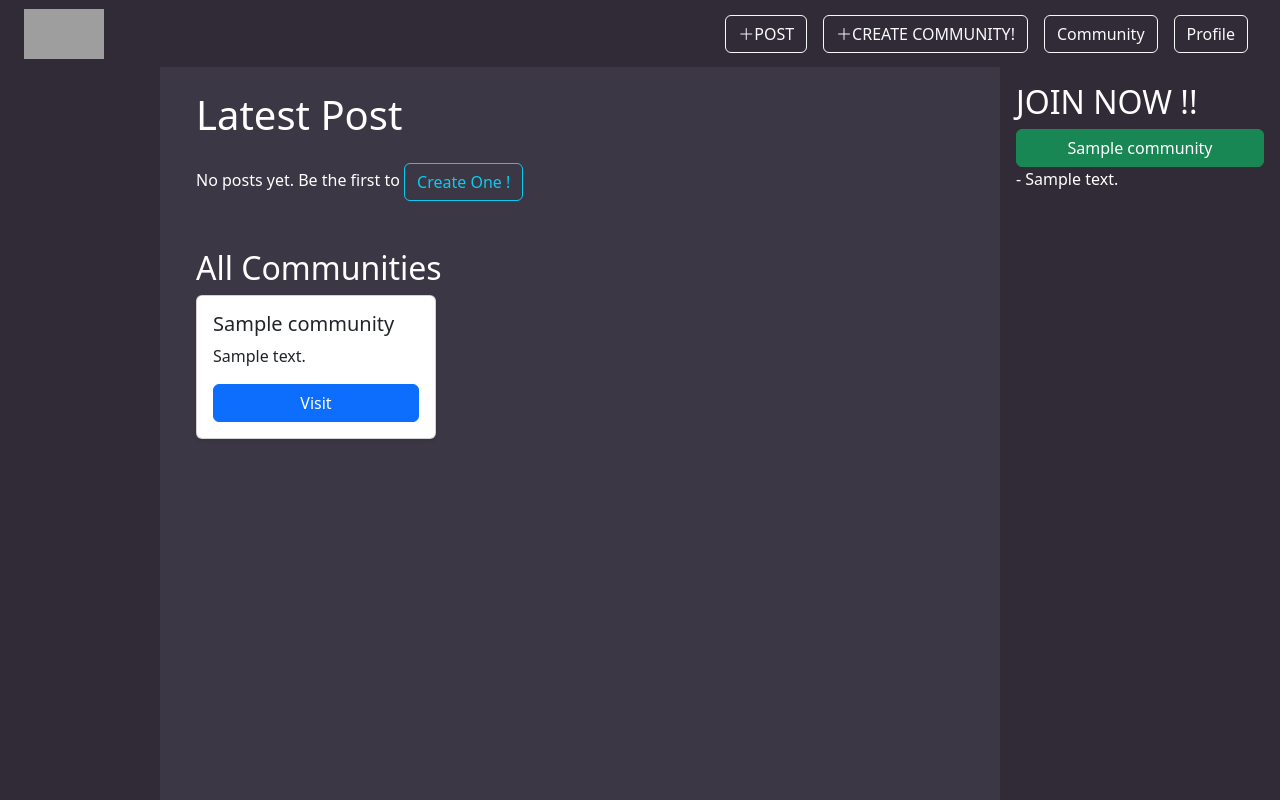
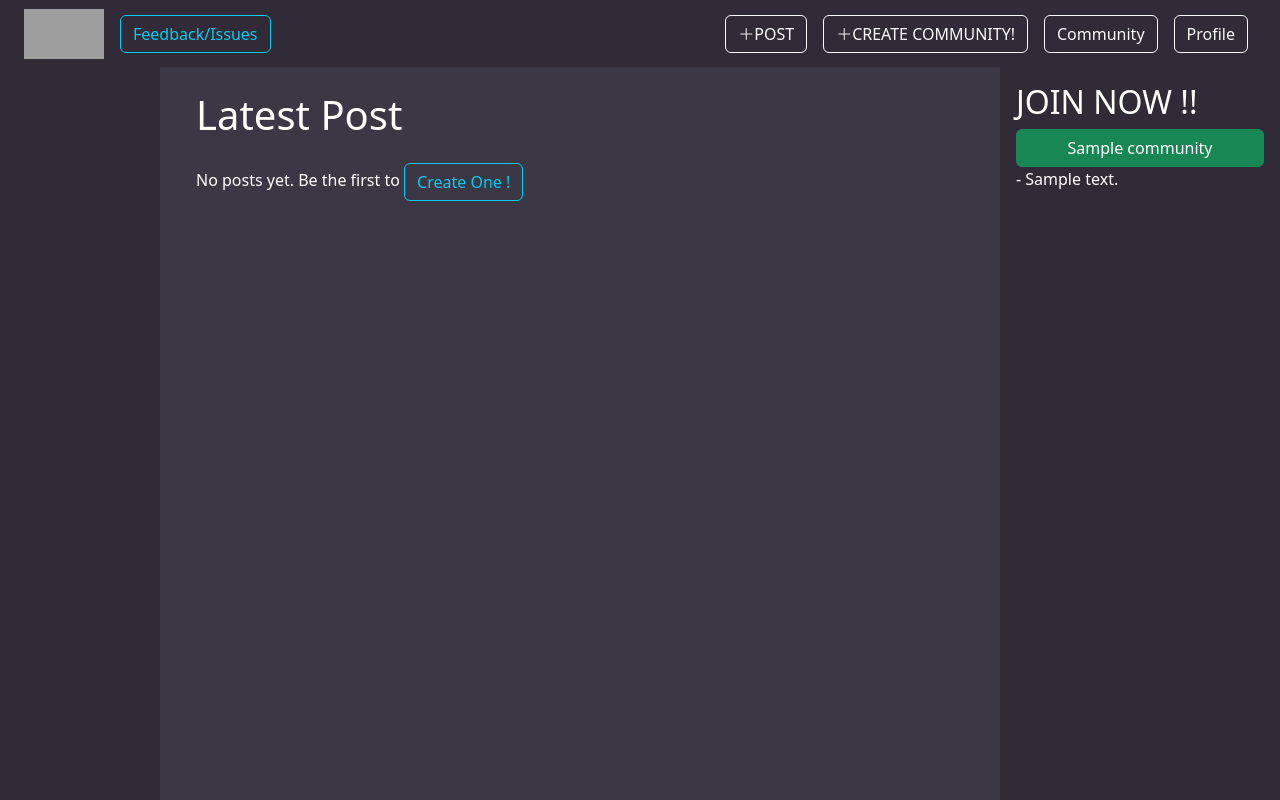
Before and after one commit to HazimDidSomething/MMU-BUZZ, a Flask app: page / in a window 1280 px wide. Run offline with Flask 3, Linux system fonts and the light colour scheme; a user stored in the database is signed in; tables that the repository leaves empty hold one stand-in row (values such as "Sample post"); grey boxes are pictures that could not be loaded.

```diff
--- a/website/static/CSS/style.css
+++ b/website/static/CSS/style.css
@@ -49,3 +49,6 @@ html, body {
 .overflow-auto {
     overflow-y: auto;
 }
+a {
+    word-break: break-word;
+}
--- a/website/templates/ViewAllCommunity.html
+++ b/website/templates/ViewAllCommunity.html
@@ -21,7 +21,9 @@
     {% else %}
       <p>No communities available yet.</p>
     {% endfor %}
+    <H3>CREATE YOUR COMMUNITY : <a href="/create_community" class="btn btn-outline-light"> <i class="bi bi-plus-lg"></i>CREATE NOW! </a></H3>
   </div>
+  <div class="pt-4"></div>
 </div>
 
 
--- a/website/templates/base.html
+++ b/website/templates/base.html
@@ -19,7 +19,7 @@
          <nav class="navbar navbar-expand-lg navbar-dark cm-nav ">
                 {% if user.is_authenticated %}
                 <a class="nav-item nav-link" id="home" href="/"><img src="{{ url_for('static', filename='uploads/mmubuzz.png') }}" alt="MMUBUZZ"  width="80" height="50" class="d-inline-block align-text-top me-2"></a>
-
+                <a href="{{ url_for('modPage.submit_feedback') }}" class="btn btn-outline-info">Feedback/Issues</a>
                 {% else%}
                 <img src="{{ url_for('static', filename='uploads/mmubuzz.png') }}" alt="MMUBUZZ"  width="80" height="50" class="d-inline-block align-text-top me-2">
                 {% endif %}
@@ -100,22 +100,27 @@
             </nav>
 
 
-
             {% if user.is_authenticated %}
             <nav class="navbar fixed-bottom d-flex d-lg-none justify-content-around p-2 cm-nav">
-            <a href="/AllCommunity" class="btn btn-outline-light flex-fill mx-1">
-                <i class="bi bi-people"></i> Community
-            </a>
-            <a href="{{ url_for('post.CreatePost') }}" class="btn btn-outline-light flex-fill mx-1">
+                <a href="/AllCommunity" class="btn btn-outline-light flex-fill mx-1">
+                    <i class="bi bi-people"></i> Community
+                </a>
+                <a href="{{ url_for('post.CreatePost') }}" class="btn btn-outline-light flex-fill mx-1">
                     <i class="bi bi-plus-lg"></i> POST
-            </a>
+                </a>
+                <a href="/Profile" class="btn btn-outline-light flex-fill mx-1">Profile</a>
+                {% block bottom %}
 
-            <a href="/Profile" class="btn btn-outline-light flex-fill mx-1">Profile</a>
+                {% endblock %}
+            </nav>
+
             {% else %}
+            <nav class="navbar fixed-bottom d-flex d-lg-none justify-content-around p-2 cm-nav">
                 <a class="btn btn-outline-light flex-fill mx-1" href="/login">Login</a>
                 <a class="btn btn-outline-light flex-fill mx-1" href="/sign-up">Sign up</a>
+            </nav>
             {% endif %}
-</nav>
+
 
         </div>
 
--- a/website/templates/home.html
+++ b/website/templates/home.html
@@ -13,16 +13,19 @@
   {% for post in posts %}
     <div class="cm-card">
       <a href="{{ url_for('post.ViewPost', post_id=post.id) }}" class="text-decoration-none text-dark">
-        <div class="p-3 cm-card ">
-          <h5 class="mb-0">{{ post.title }}</h5>
-          <p class="card-text">
-            <small class="text-body-secondary">
-              By <a href="{{ url_for('Profile.show_user_profile', user_id=post.user_id) }}" class="fw-bold">{{ post.FirstName }}</a> in <a href="{{ url_for('community.view_community', community_id=post.community.id) }}" class="fw-bold">{{ post.community.name }}</a>, At {{ post.date.strftime("%Y-%m-%d %H:%M:%S") }}
-            </small></p>
+        <div class="p-3 cm-card h-100 w-100 shadow-sm">
+          <h5 class="mb-0 text" style="word-wrap: break-word; overflow-wrap: break-word;">
+              {{ post.title }}
+          </h5>
+          <small class="text-body-secondary  d-block" style="word-wrap: break-word; overflow-wrap: break-word;"><p>By
+              <a href="{{ url_for('Profile.show_user_profile', user_id=post.user_id) }}" class="fw-bold"> {{ post.FirstName }}</a>
+              in <a href="{{ url_for('community.view_community', community_id=post.community.id) }}" class="fw-bold">{{ post.community.name }}</a>,
+              At {{ post.date.strftime("%Y-%m-%d %H:%M:%S") }}
+          </p></small>
           <a href="{{ url_for('post.ViewPost', post_id=post.id) }}" class="text-decoration-none text-dark">
           <h6 class="card-text">{{ post.content }}</h6>
           {% if post.images %}
-            <img src="{{ post.images[0].name }}" alt="Post image" width="300">
+            <img src="{{ post.images[0].name }}" alt="Post image" class="img-fluid rounded" width="300">
           {% endif %}
         </div>
       </a>
@@ -36,25 +39,6 @@
                 </a></p>
   {% endfor %}
   </div>
-   <h2 class="mt-5">All Communities</h2>
-  <div class="row">
-    {% for community in communities %}
-      <div class="col-md-4 mb-3">
-        <div class="card p-3 shadow-sm h-100">
-          <h5 class="card-title">{{ community.name }}</h5>
-          <p class="card-text">{{ community.description or "No description yet." }}</p>
-          <a href="{{ url_for('community.view_community', community_id=community.id) }}"
-             class="btn btn-primary">Visit</a>
-        </div>
-      </div>
-    {% else %}
-      <p>No communities available yet.</p>
-    {% endfor %}
-  </div>
-
-
-
-
 
 </div>
 {% endblock %}
--- a/website/templates/viewpost.html
+++ b/website/templates/viewpost.html
@@ -11,7 +11,7 @@
             <h3 class="card-text text-wrap">{{post.content}}</h3>
             <div class="cm-card">
                 {% if img %}
-                    <img src="{{ img.name }}" alt="Post image" width="300">
+                    <img src="{{ img.name }}" alt="Post image" class="img-fluid rounded" width="300">
                 {% endif %}
             </div>
         </div>
--- a/website/views.py
+++ b/website/views.py
@@ -17,7 +17,6 @@ def home():
     communities = communities[:5]
 
     posts = Posts.query.filter_by(status="approved").order_by(Posts.date.desc()).all()
-    communities = test.query.all()
     if current_user.reset_time != date.today():
         current_user.votes_remaining = 10
         current_user.reset_time = date.today()
```
Also changed, not shown: website/PostHandle.py (+6 -3 lines), website/templates/Profile.html (+0 -7 lines).
